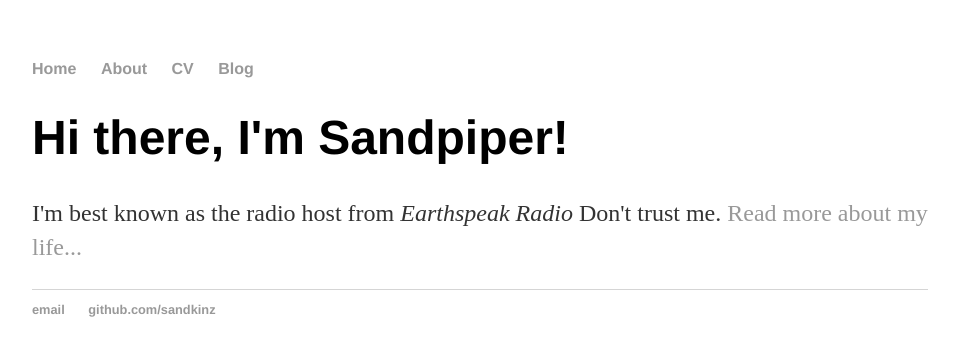
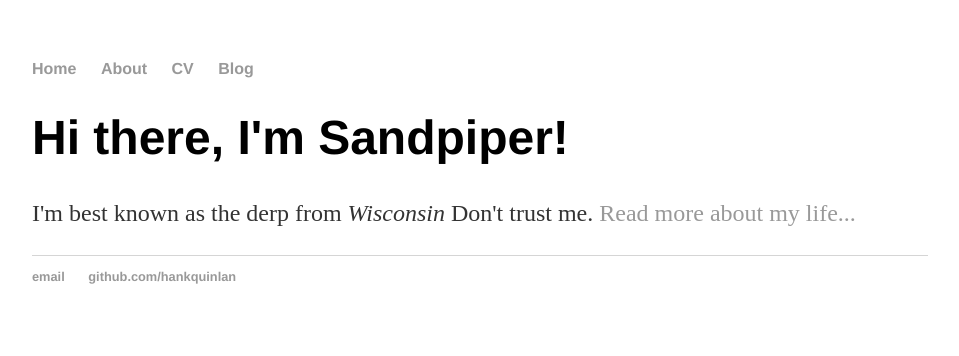
Before and after one commit to sandkinz/sandkinz.github.io, a Jekyll site: the page built from index.html, in a window 1280 px wide. Shown: the top 356 px of the page, without its empty margins (160-1119 px from the left). Built offline with Jekyll 4.4.1, drawn with Linux system fonts in a browser that asks for light colours.

Commit message:
Update index.html

```diff
--- a/index.html
+++ b/index.html
@@ -1,29 +1,8 @@
-<!DOCTYPE html>
-<html>
-	<head>
-		<title>Sandra Kinzer, professional derp</title>
-		<link rel="stylesheet" type="text/css" href="/css/main.css">
-	</head>
-	<body>
-		<nav>
-    		<ul>
-        		<li><a href="/">Home</a></li>
-	        	<li><a href="/about">About</a></li>
-        		<li><a href="/cv">CV</a></li>
-        		<li><a href="/blog">Blog</a></li>
-    		</ul>
-		</nav>
-		<div class="container">
-    		<div class="blurb">
-        		<h1>Hi there, I'm Sandpiper!</h1>
-				<p>I'm best known as the radio host from <em>Earthspeak Radio</em> Don't trust me. <a href="/about">Read more about my life...</a></p>
-    		</div><!-- /.blurb -->
-		</div><!-- /.container -->
-		<footer>
-    		<ul>
-        		<li><a href="mailto:sandkinz@gmail.com">email</a></li>
-        		<li><a href="https://github.com/sandkinz">github.com/sandkinz</a></li>
-			</ul>
-		</footer>
-	</body>
-</html>
+---
+layout: default
+title: Sandpiper, professional derp
+---
+<div class="blurb">
+	<h1>Hi there, I'm Sandpiper!</h1>
+	<p>I'm best known as the derp from <em>Wisconsin</em> Don't trust me. <a href="/about">Read more about my life...</a></p>
+</div><!-- /.blurb -->
```
